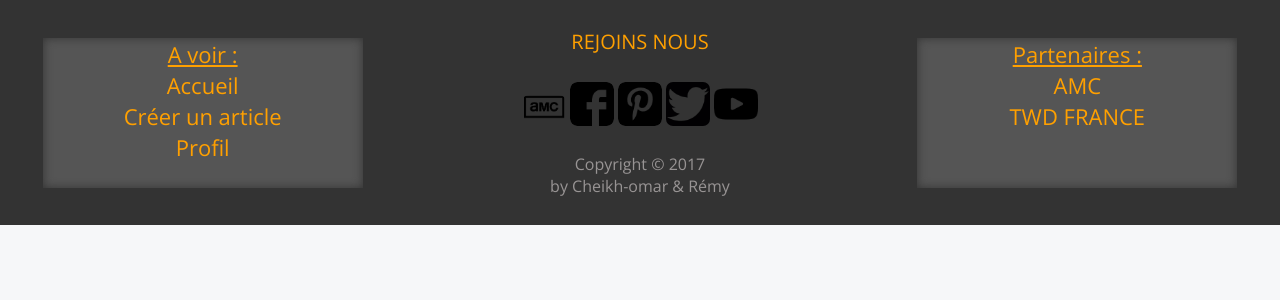
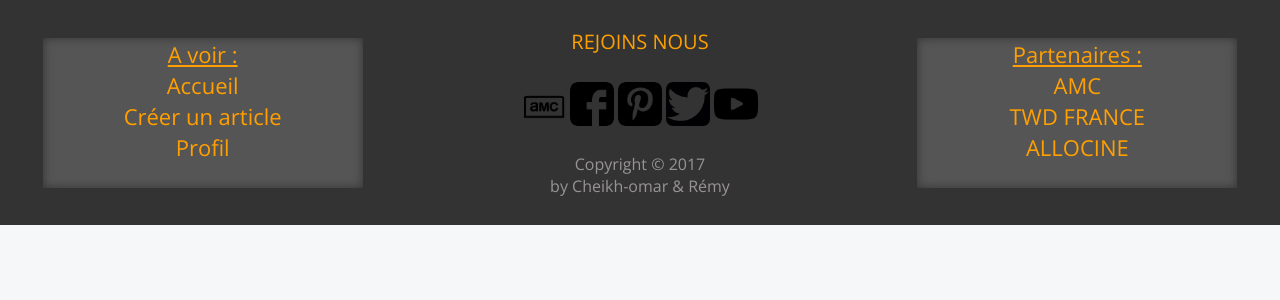
Before and after one commit to remy-peyre/my_blog, a PHP site: template views/read_article.html.twig in a window 1280 px wide. Shown: the part 75-375 px from the top of the page. Run offline with PHP 8.4, Linux system fonts and the light colour scheme; the template is opened without the code that fills it, so the values that code supplies are empty; some libraries are stand-ins or nearby versions.

Commit message:
modif button logIn/ clean Logs /

```diff
--- a/views/layout.html.twig
+++ b/views/layout.html.twig
@@ -112,6 +112,11 @@
                             TWD FRANCE
                         </a>
                     </li>
+                    <li>
+                        <a href="http://www.allocine.fr/series/ficheserie_gen_cserie=7330.html" target="_blank">
+                            ALLOCINE
+                        </a>
+                    </li>
                 </ul>
             </div>
         </footer>
--- a/views/read_article.html.twig
+++ b/views/read_article.html.twig
@@ -50,7 +50,7 @@
             {% if userConnect is empty %}
                 <p class="button_redirect_to_login">
                     <a href="?action=login">
-                        Connecter vous pour laisser un commentaire
+                        Connectez vous pour laisser un commentaire
                     </a>
                 </p>
             {% endif %}
```
Also changed, not shown: 3 other files.
